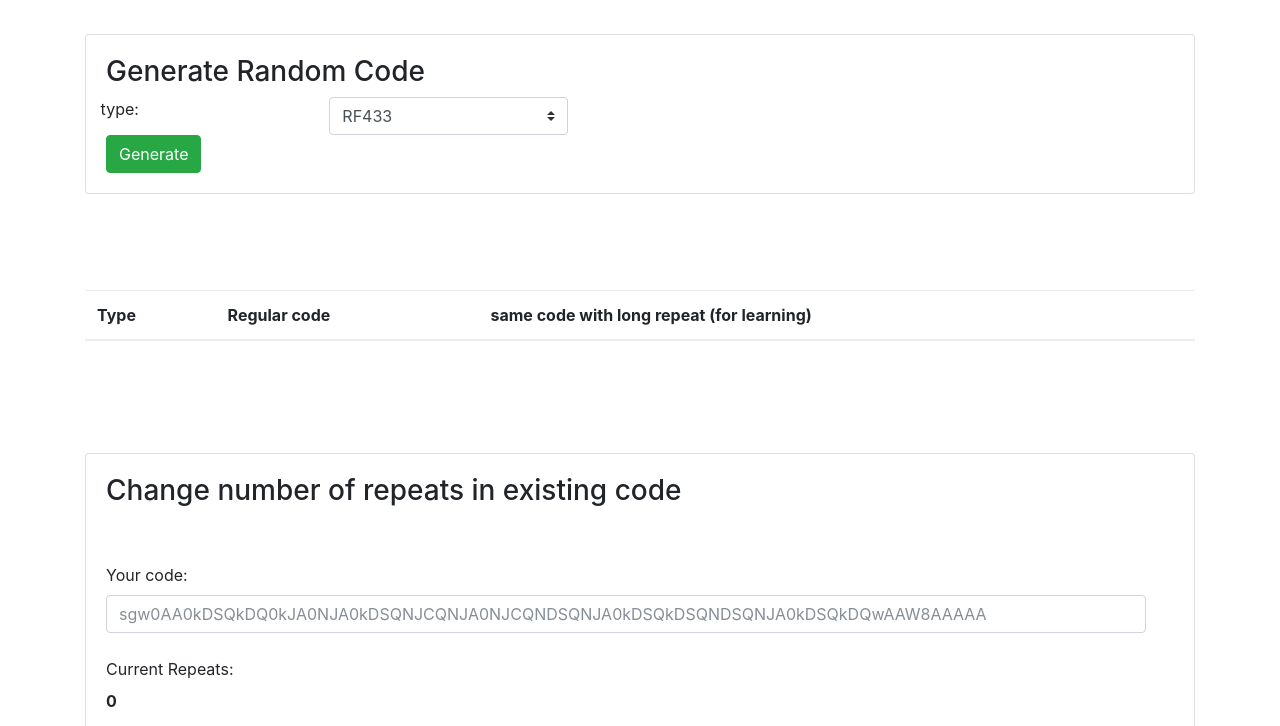
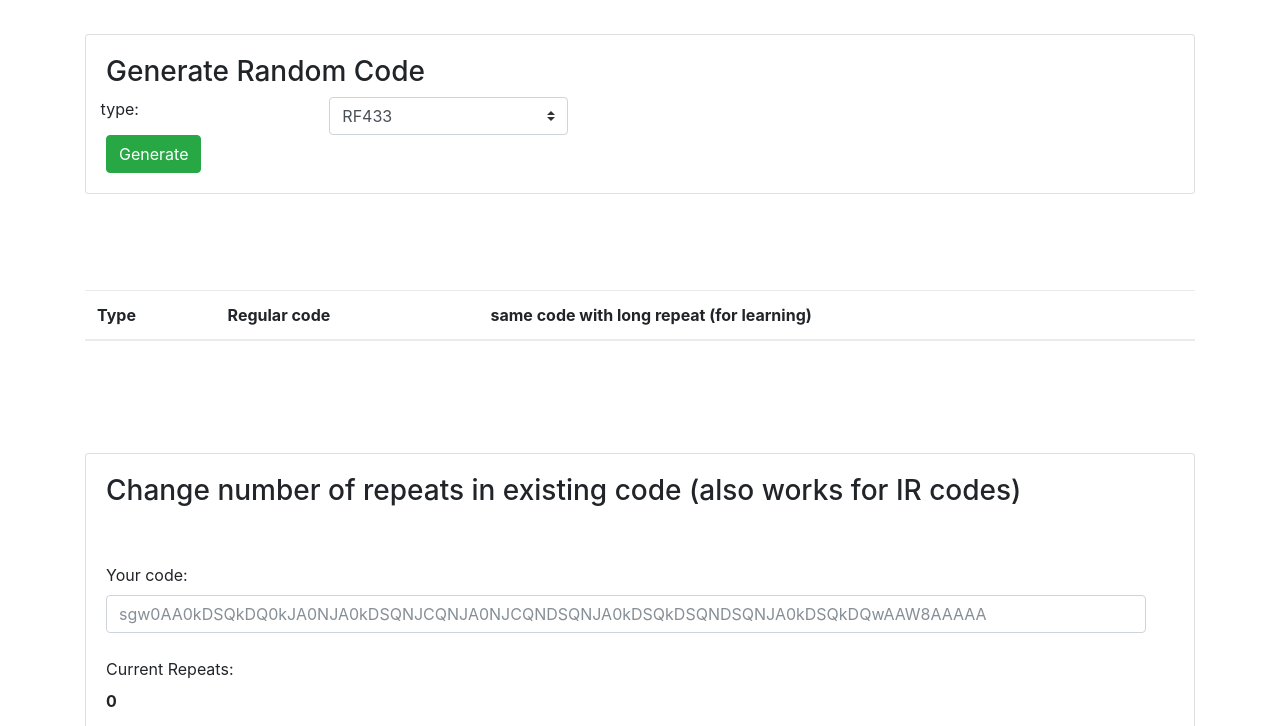
Before and after one commit to dimagoltsman/Random-Broadlink-RM-Code-Generator, a plain HTML site: page index.html in a window 1280 px wide. Shown: the part 70-796 px from the top of the page. Drawn offline with nearby package versions, Linux system fonts and the light colour scheme.

Commit message:
changed heading

```diff
--- a/generator.js
+++ b/generator.js
@@ -12,7 +12,7 @@ var DATA_LENGTH = "3400";
 
 function typePrefixOf(type){
   if(type === "RF433"){
-    return RF433;
+    // return RF433;
   }else if(type === "RF315"){
     return RF315;
   }else{
--- a/index.html
+++ b/index.html
@@ -64,7 +64,7 @@
 
     <div class="card">
         <div class="card-body" style="width: 90rem;">
-            <h3>Change number of repeats in existing code</h3>
+            <h3>Change number of repeats in existing code (also works for IR codes)</h3>
             <br><br>
             <form class="form-horizontal">
             <div class="form-group">
```
